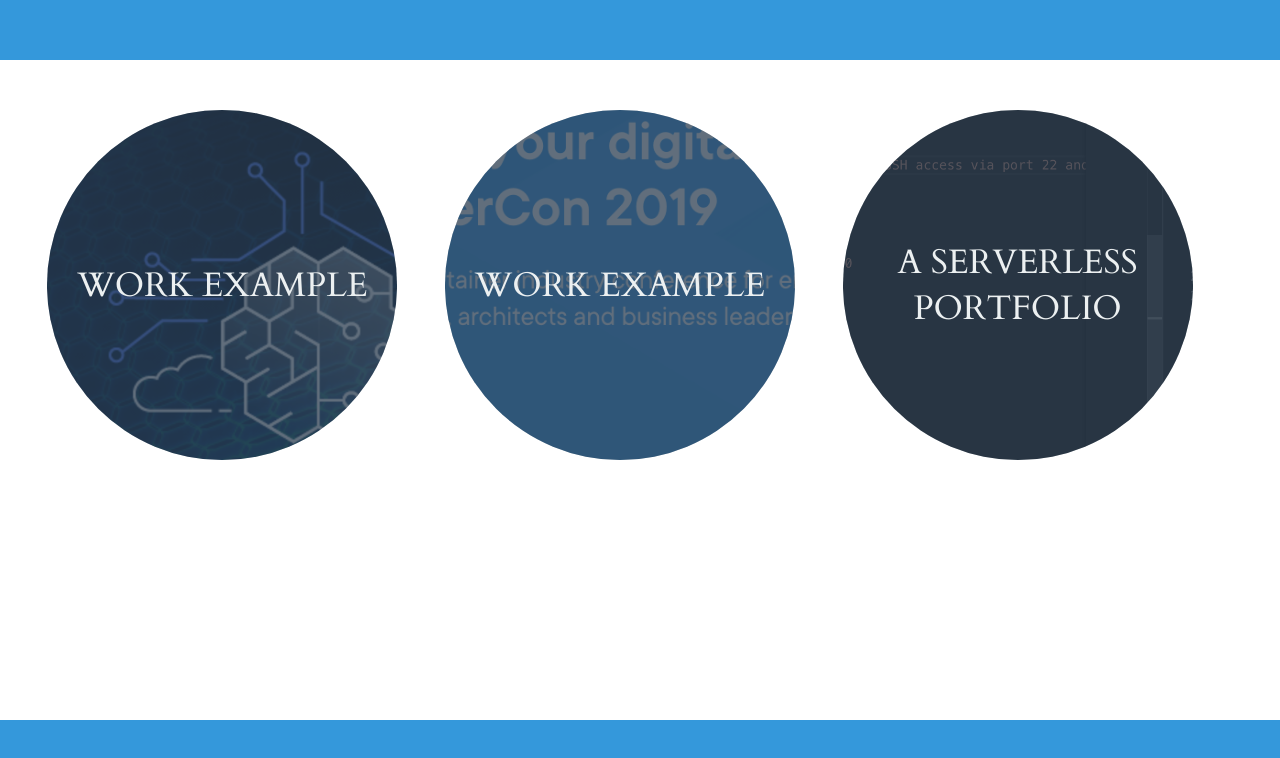
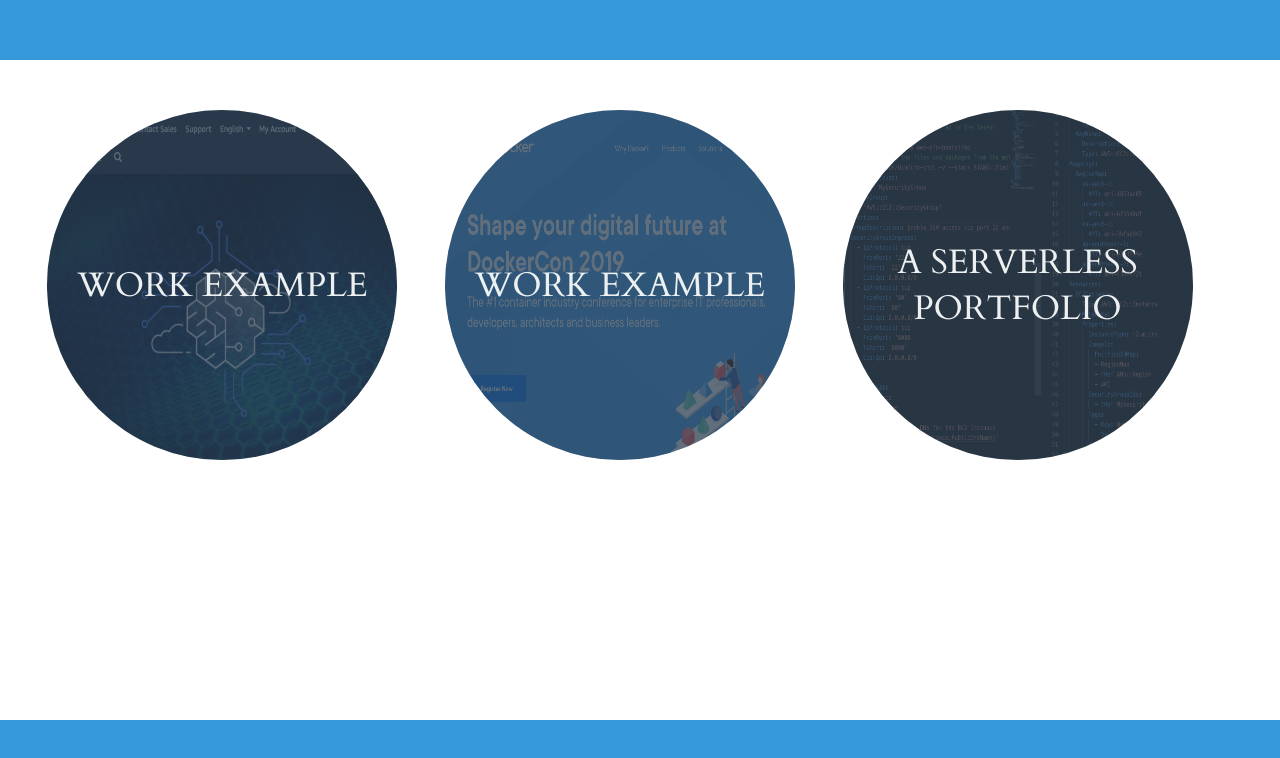
Before and after one commit to biplab-ca/my-portfolio, a plain HTML site: page index.html in a window 1280 px wide. Shown: the part 728-1486 px from the top of the page. Drawn offline with Linux system fonts and the light colour scheme.

Commit message:
Changes in CSS to accomodate the picture scope

```diff
--- a/styles/main.css
+++ b/styles/main.css
@@ -145,9 +145,10 @@
 
 .section__exampleImage {
   opacity: 0.25;
-  width: 250%;
-  margin-left: -50%;
-  margin-top: -50%;
+  width: 100%;
+  height: 100%;
+  /*margin-left: -50%;
+  margin-top: -50%;*/
 }
 
 /*
```
